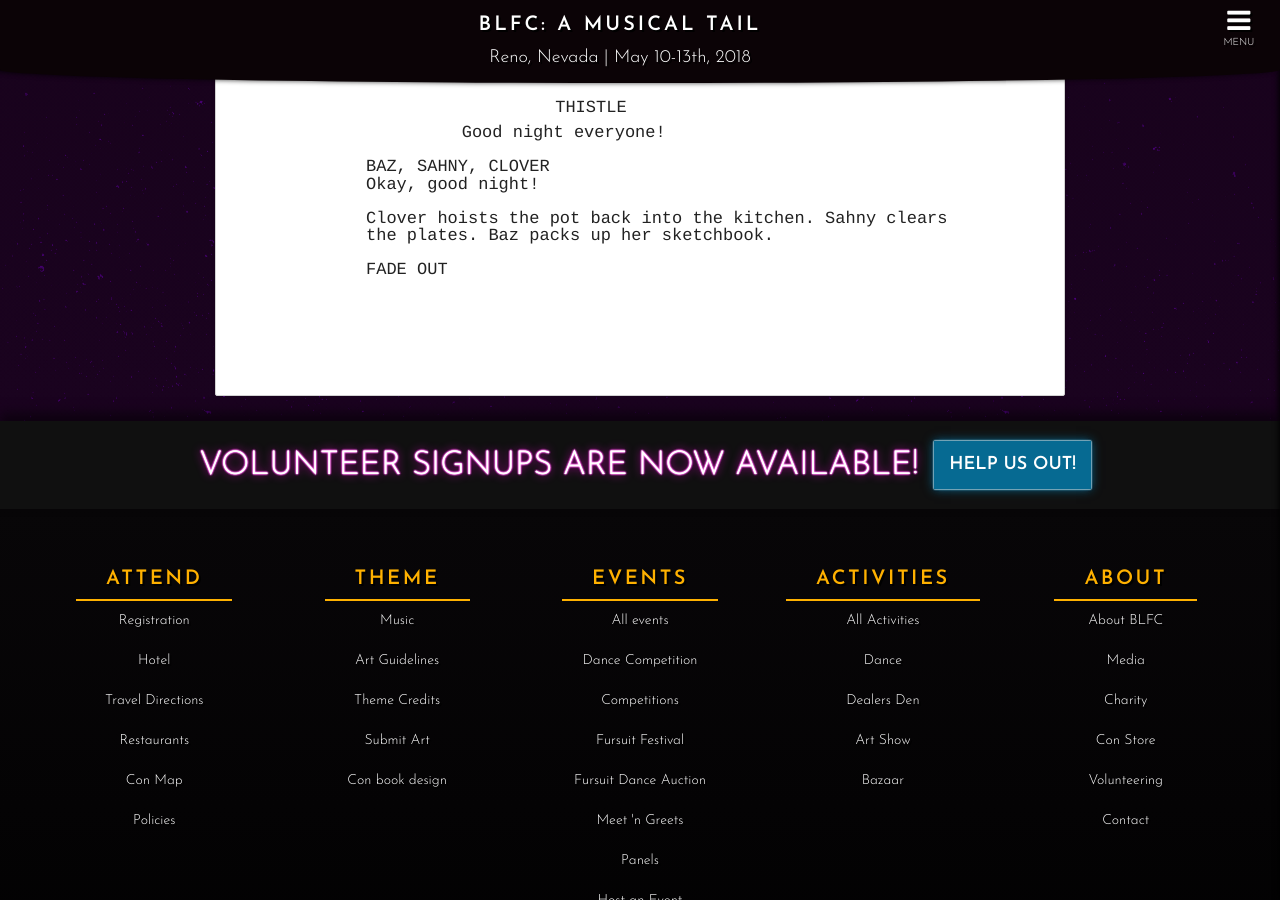
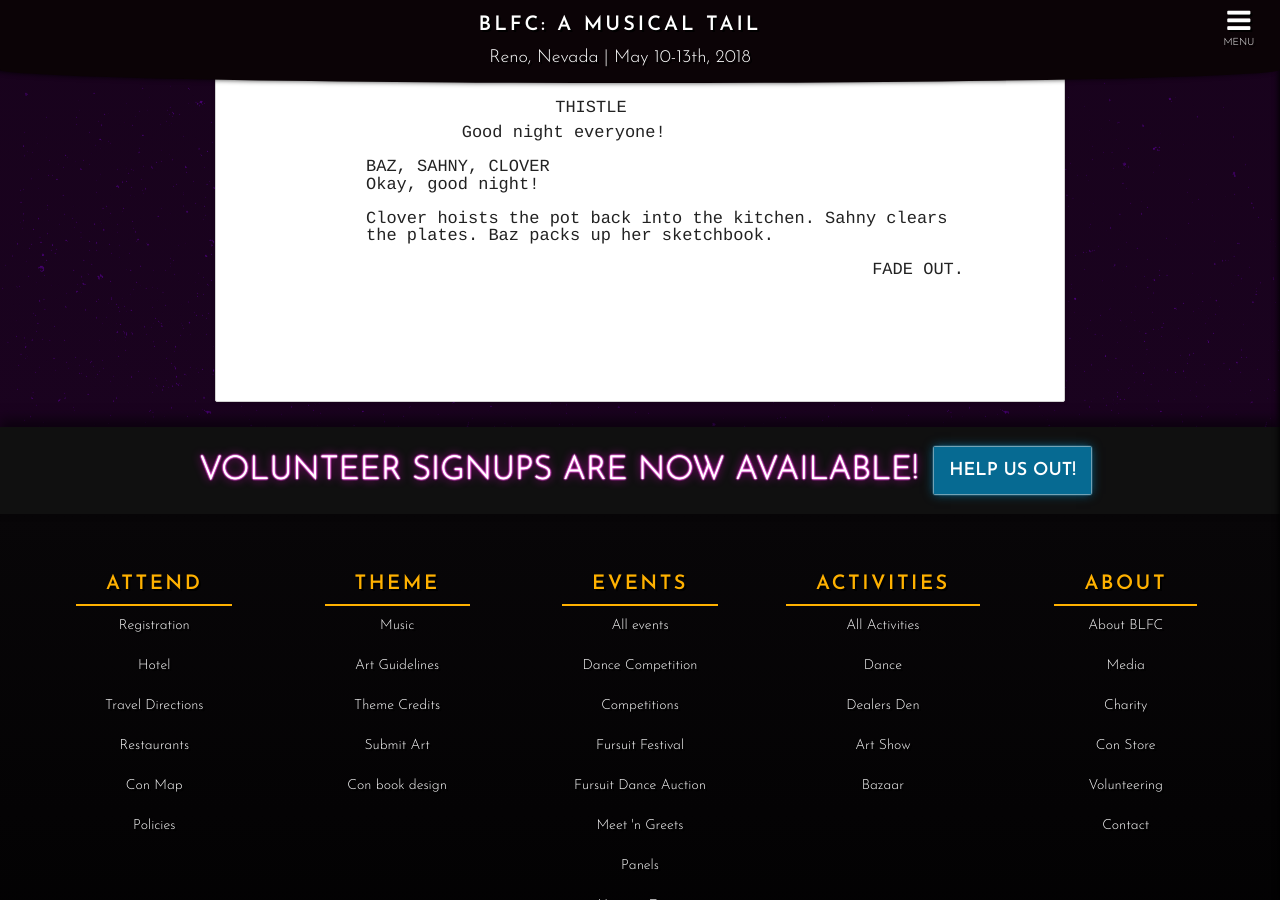
Before and after one commit to blfcweb/biggestlittlefc.github.io, a Jekyll site: the page built from theme/story-00.md, in a window 1280 px wide and 900 px high, scrolled down 9376 px. Built offline with Jekyll 4.4.1, drawn with Linux system fonts in a browser that asks for light colours.

```diff
--- a/theme/story-00.md
+++ b/theme/story-00.md
@@ -339,6 +339,6 @@ layout: empty
 </div>
 <p>BAZ, SAHNY, CLOVER<br>Okay, good night!</p>
 <p>Clover hoists the pot back into the kitchen. Sahny clears the plates. Baz packs up her sketchbook.</p>
-<p>FADE OUT</p>
+<h2>FADE OUT.</h2>
 </div>
 </div>
```
